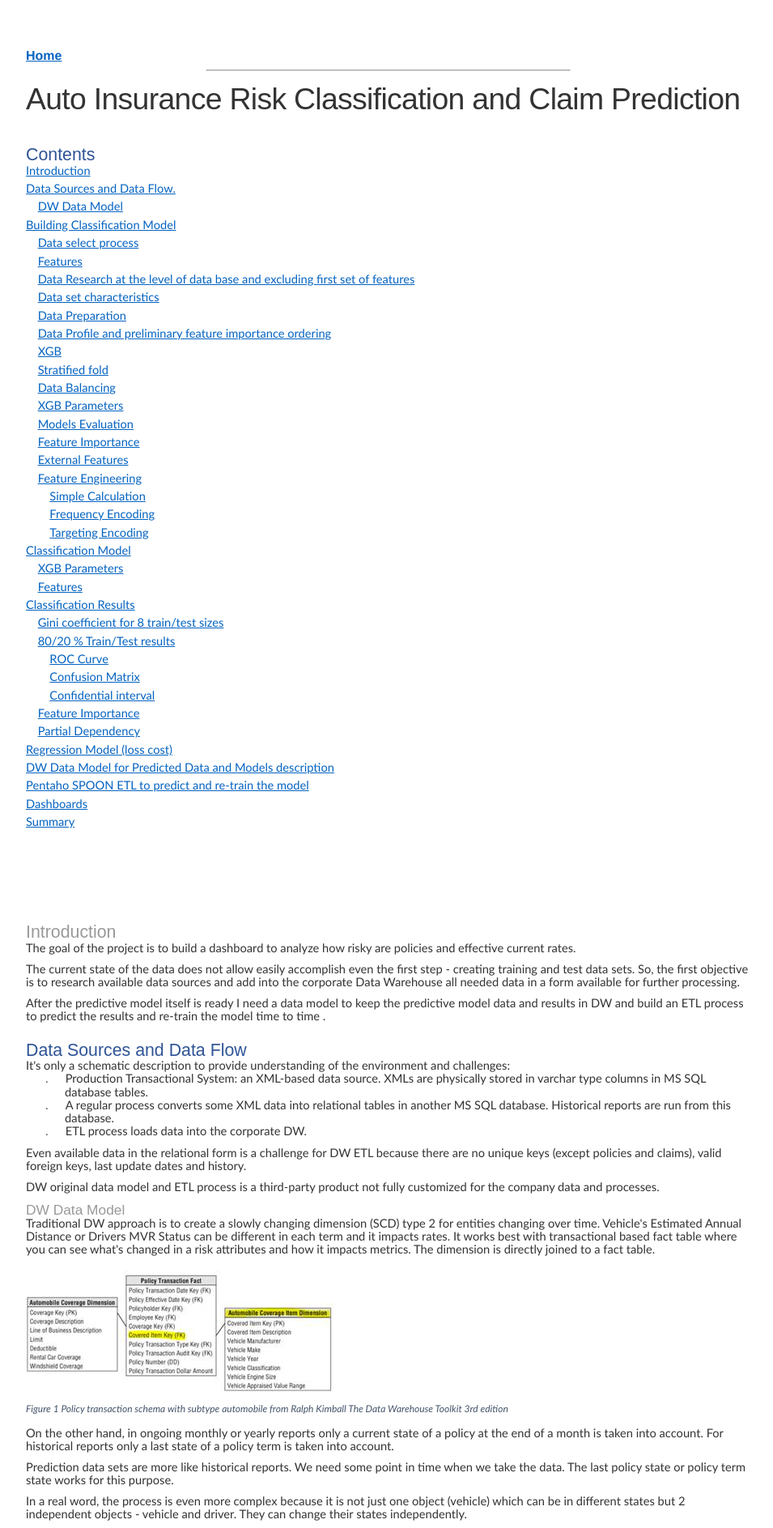
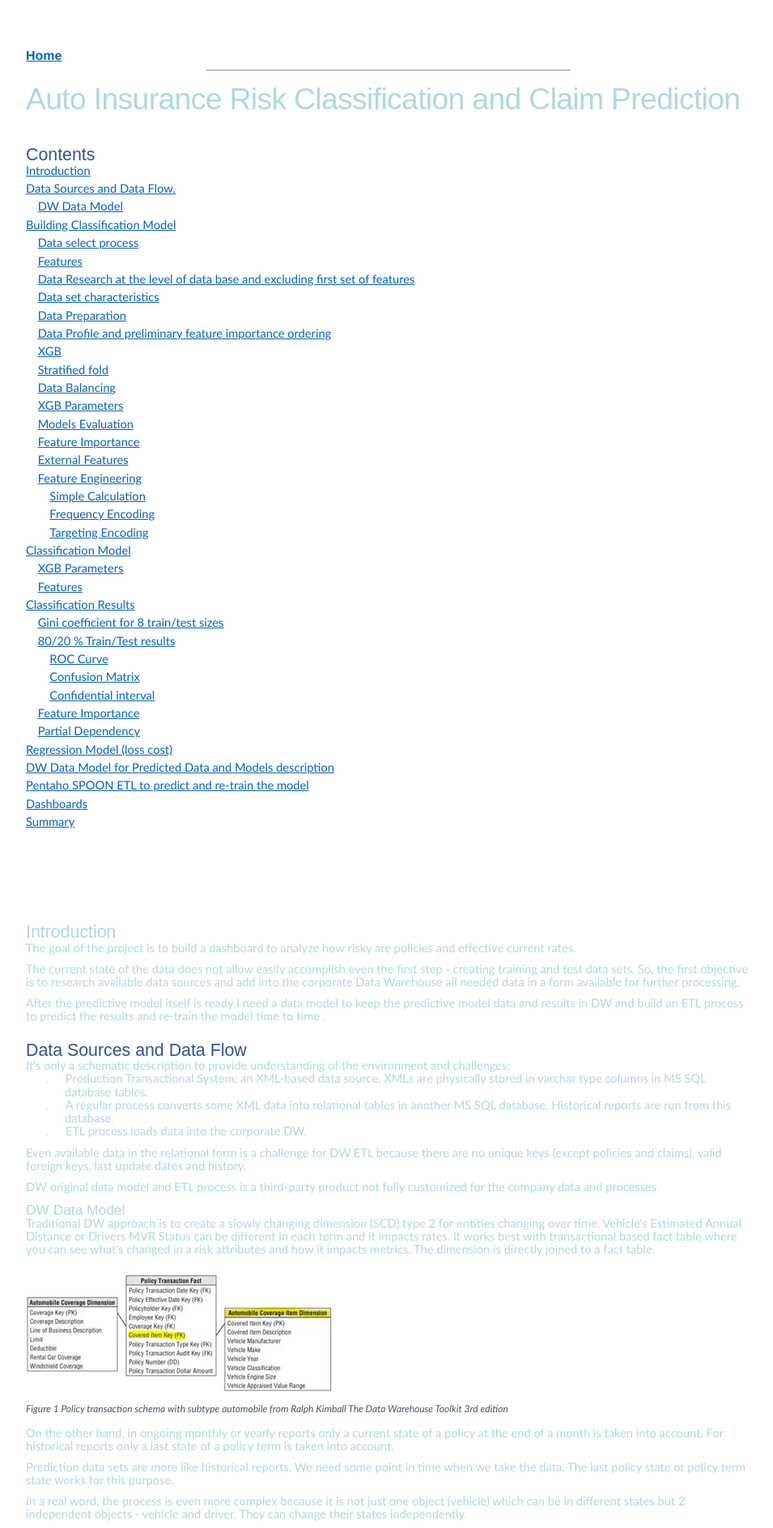
Before and after one commit to KaterynaD/KaterynaD.github.io, a Jekyll site: the page built from Auto Insurance Risk Classification and Claim Prediction/Auto Insurance Risk Classification and Claim Prediction.htm, in a window 1280 px wide. Shown: the top 1887 px of the page at 81% size, without its empty margins (160-1115 px from the left). Built offline with Jekyll 4.4.1, drawn with Linux system fonts in a browser that asks for light colours.

Commit message:
Update main.css

```diff
--- a/css/main.css
+++ b/css/main.css
@@ -14,7 +14,7 @@
 }
 a {
     text-decoration: none;
-    color: #999;
+    color: #add8e6;
 }
 a:hover {
     text-decoration: underline;
@@ -26,7 +26,7 @@
 p {
     font-size: 1.5em;
     line-height: 1.4em;
-    color: #333;
+    color: #add8e6;
 }
 footer {
     border-top: 1px solid #d5d5d5;
```
